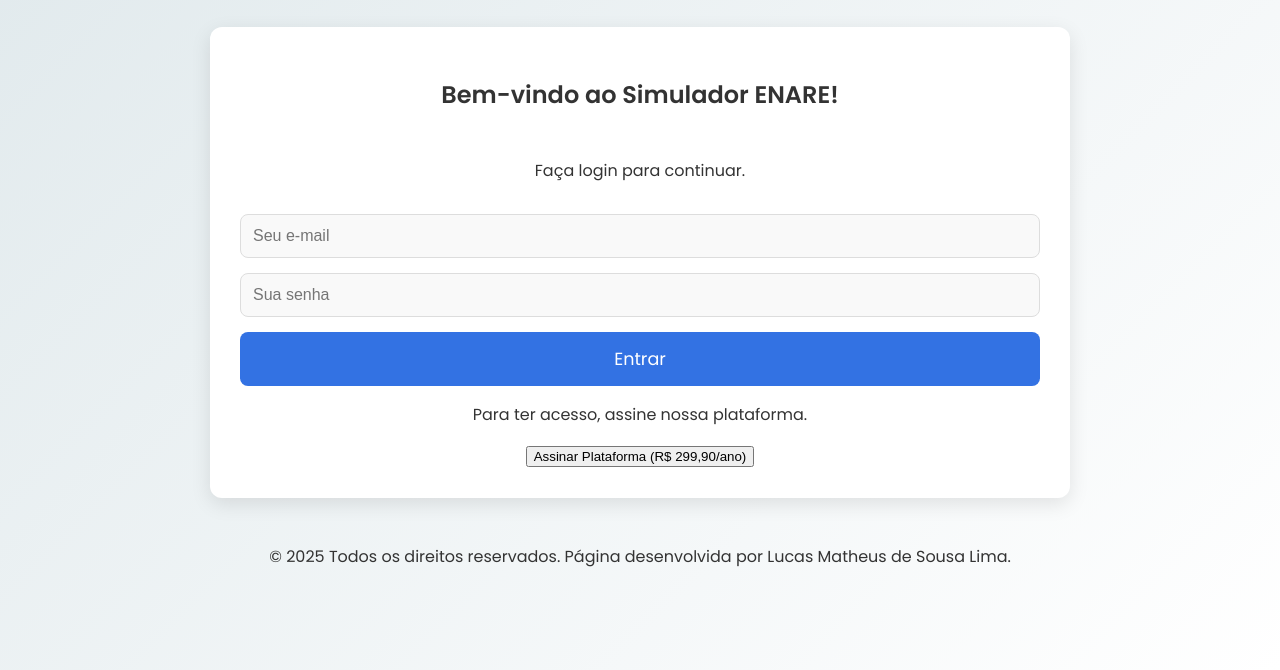
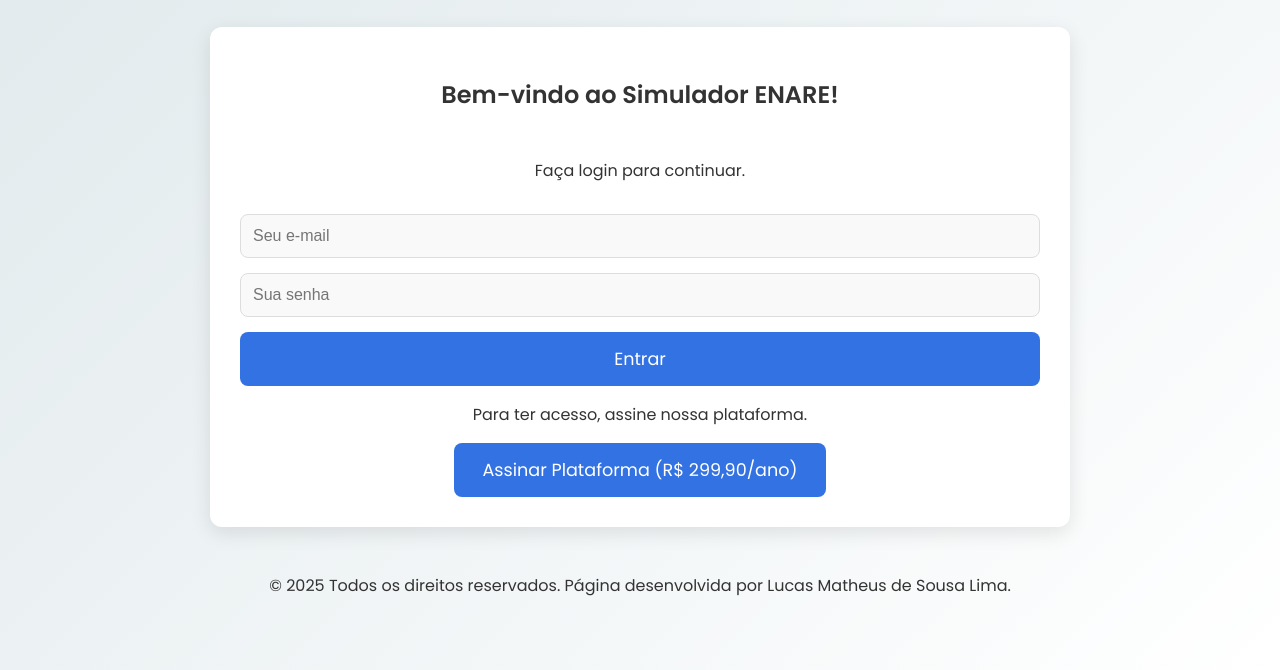
Before and after one commit to lucaslima23/EnareSimu, a plain HTML site: page index.html in a window 1280 px wide. Shown: the part 130-800 px from the top of the page. Drawn offline with nearby package versions, Linux system fonts and the light colour scheme.

Commit message:
Update style.css

```diff
--- a/style.css
+++ b/style.css
@@ -102,7 +102,7 @@ header img {
     font-size: 1em;
 }
 
-#auth-form .form-button {
+.form-button {
     padding: 14px 28px;
     border: none;
     border-radius: 8px;
@@ -114,7 +114,7 @@ header img {
     color: white;
 }
 
-#auth-form .form-button:hover {
+.form-button:hover {
     transform: translateY(-2px);
     background-color: #275da9;
     box-shadow: 0 4px 8px rgba(51, 114, 227, 0.3);
```
